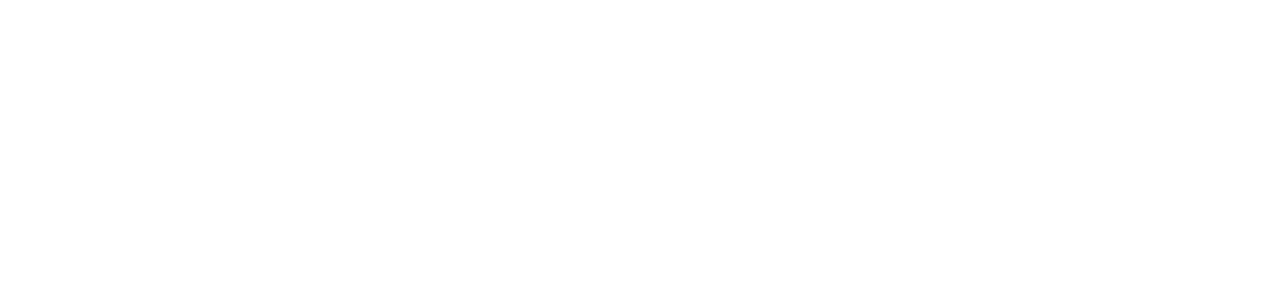
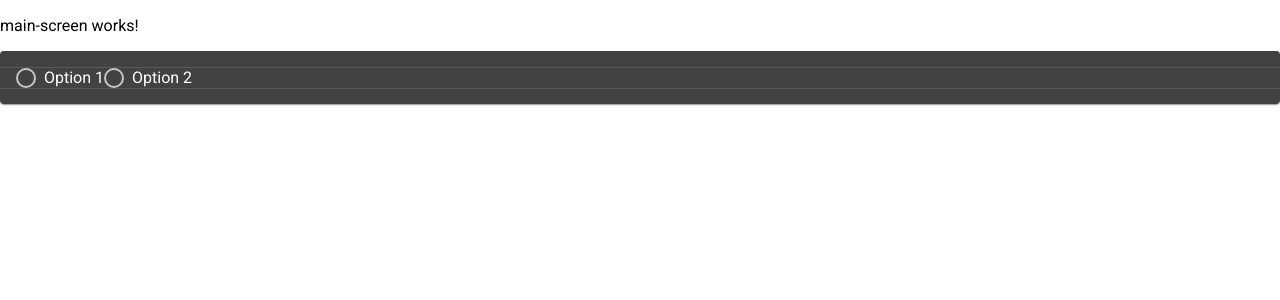
Before and after one commit to BrunoLeandroPiske/text-changer-app, an Angular app: page / in a window 1280 px wide. Shown: the top 300 px of the page. Built offline with nearby package versions, Linux system fonts and the light colour scheme.

Commit message:
start development

```diff
--- a/src/app/app.component.html
+++ b/src/app/app.component.html
@@ -1,3 +1,3 @@
 <router-outlet>
-
+  <app-main-screen></app-main-screen>
 </router-outlet>
--- a/src/app/main-screen/main-screen.component.html
+++ b/src/app/main-screen/main-screen.component.html
@@ -1 +1,10 @@
 <p>main-screen works!</p>
+
+<mat-card>
+    <mat-divider></mat-divider>
+        <mat-radio-group aria-label="Select an option">
+            <mat-radio-button value="1">Option 1</mat-radio-button>
+            <mat-radio-button value="2">Option 2</mat-radio-button>
+        </mat-radio-group>
+    <mat-divider></mat-divider>
+</mat-card>
--- a/tsconfig.json
+++ b/tsconfig.json
@@ -20,6 +20,7 @@
     ]
   },
   "angularCompilerOptions": {
+    "enableIvy": false,
     "fullTemplateTypeCheck": true,
     "strictInjectionParameters": true
   }
```
Also changed, not shown: src/app/app.module.ts (+11 -1 lines).
